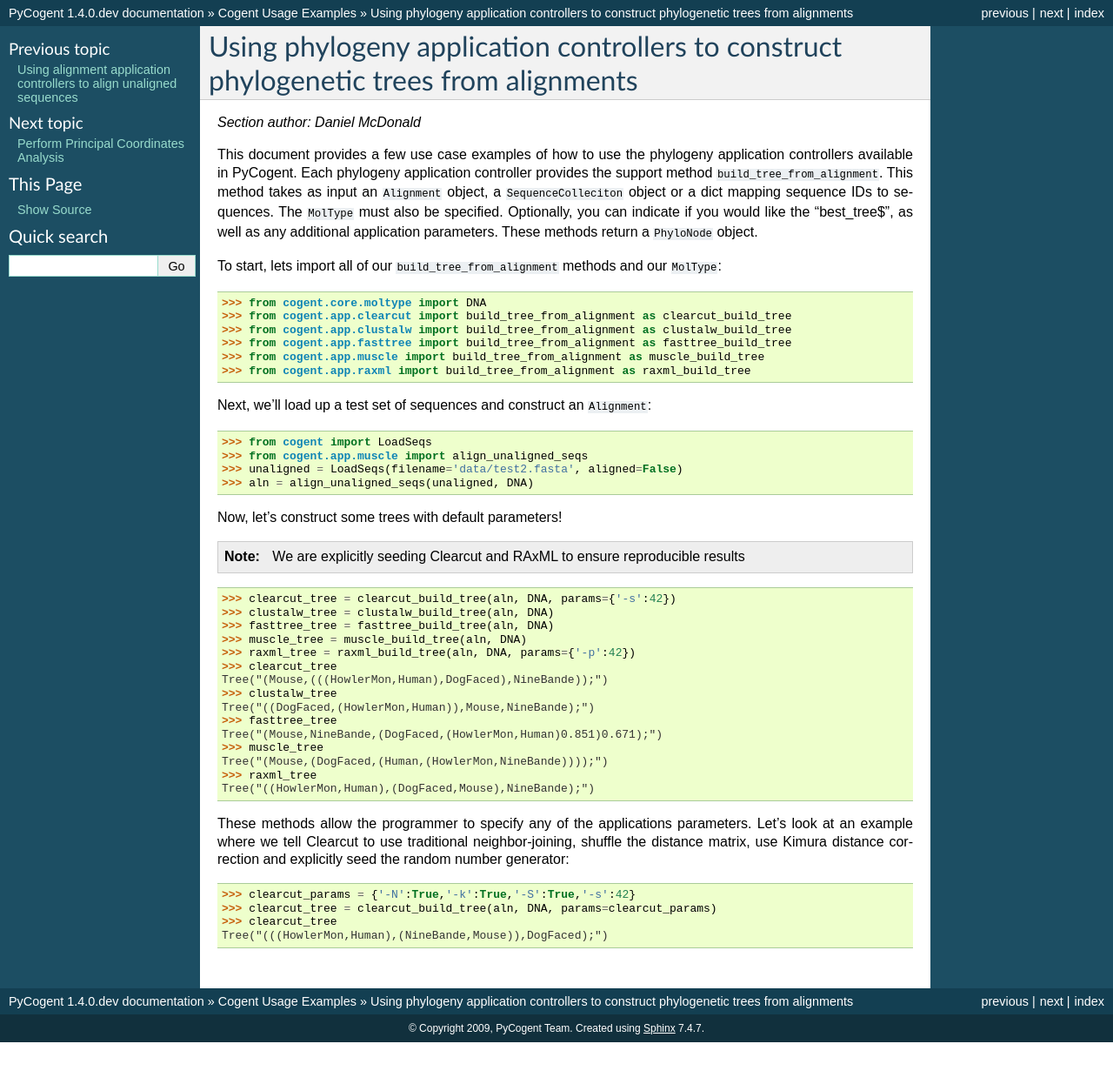
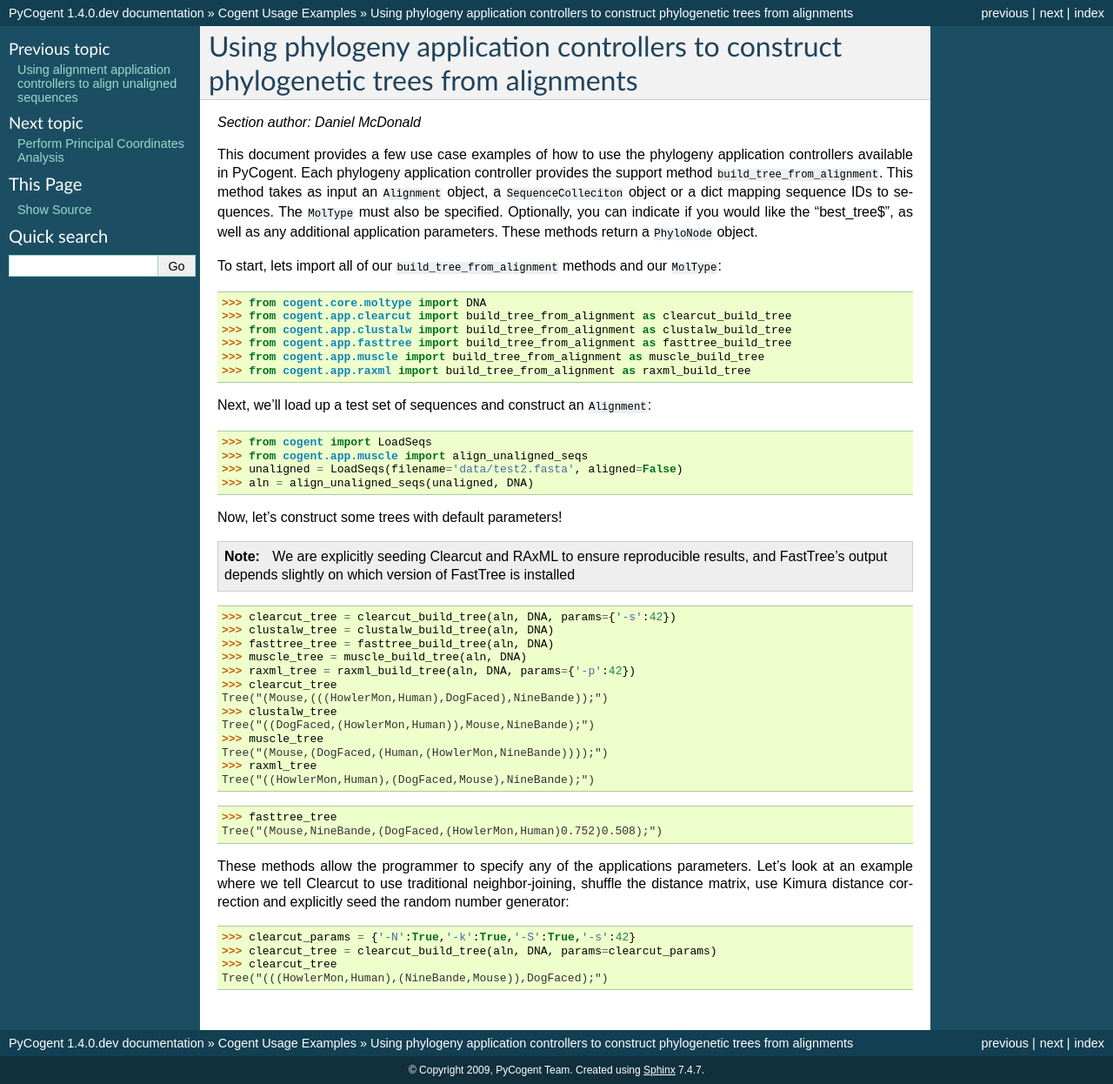
Before and after one commit to cogent3/cogent3, a Sphinx documentation site: the page built from doc/examples/phylogeny_app_controllers.rst, in a window 1280 px wide. Shown: the whole page at 87% size. Built offline with Sphinx 7.4.7, drawn with Linux system fonts in a browser that asks for light colours; formulas are drawn with MathJax 3; pages that are not in the unit, such as notebooks, are missing from menus; before the commit the page ends 1198 px from its top, so only the background shows below that.

Commit message:
we can now support FastTree version 2.1.0 and 2.0.1.  updated unittest, doctest, and docstring of fasttree app controller

```diff
--- a/doc/examples/phylogeny_app_controllers.rst
+++ b/doc/examples/phylogeny_app_controllers.rst
@@ -27,7 +27,7 @@ Next, we'll load up a test set of sequences and construct an ``Alignment``:
 
 Now, let's construct some trees with default parameters!
 
-.. note:: We are explicitly seeding Clearcut and RAxML to ensure reproducible results
+.. note:: We are explicitly seeding Clearcut and RAxML to ensure reproducible results, and FastTree's output depends slightly on which version of FastTree is installed
 
 .. doctest::
 
@@ -40,12 +40,15 @@ Now, let's construct some trees with default parameters!
     Tree("(Mouse,(((HowlerMon,Human),DogFaced),NineBande));")
     >>> clustalw_tree
     Tree("((DogFaced,(HowlerMon,Human)),Mouse,NineBande);")
-    >>> fasttree_tree
-    Tree("(Mouse,NineBande,(DogFaced,(HowlerMon,Human)0.851)0.671);")
     >>> muscle_tree
     Tree("(Mouse,(DogFaced,(Human,(HowlerMon,NineBande))));")
     >>> raxml_tree
     Tree("((HowlerMon,Human),(DogFaced,Mouse),NineBande);")
+
+.. code-block:: python
+
+    >>> fasttree_tree
+    Tree("(Mouse,NineBande,(DogFaced,(HowlerMon,Human)0.752)0.508);")
 
 These methods allow the programmer to specify any of the applications parameters. Let's look at an example where we tell Clearcut to use traditional neighbor-joining, shuffle the distance matrix, use Kimura distance correction and explicitly seed the random number generator:
 
```
Also changed, not shown: 2 other files.
